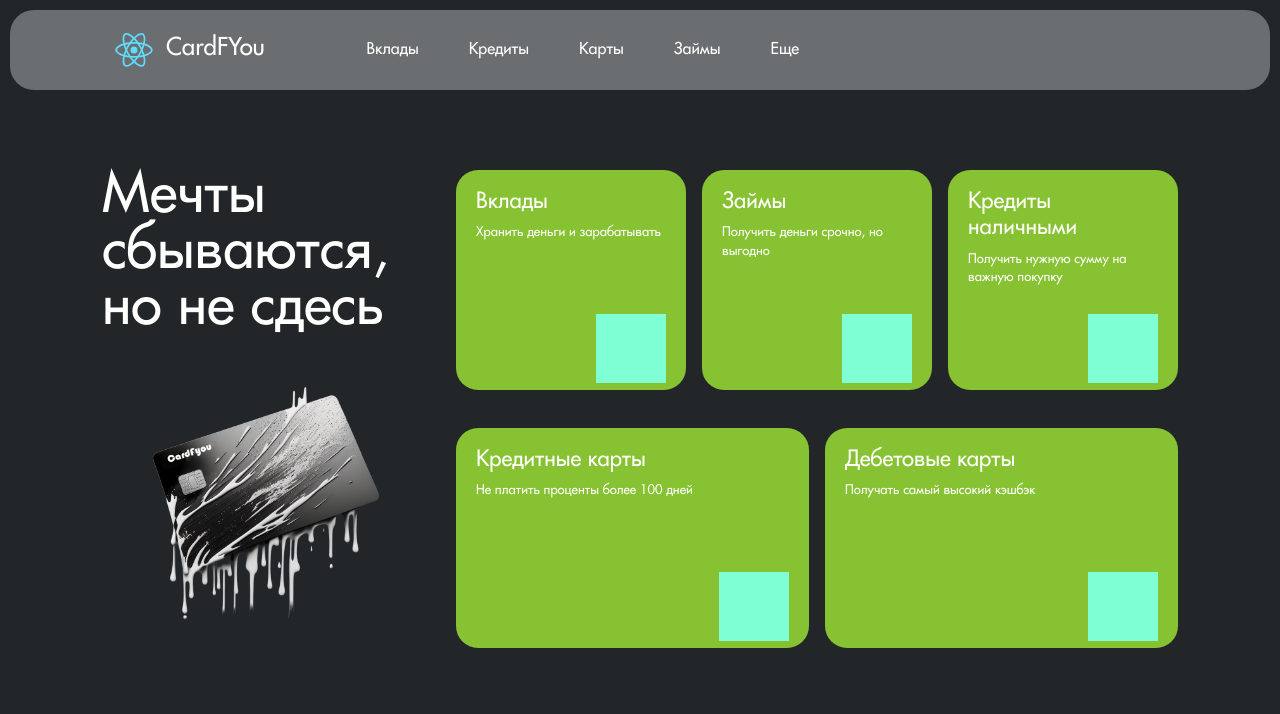
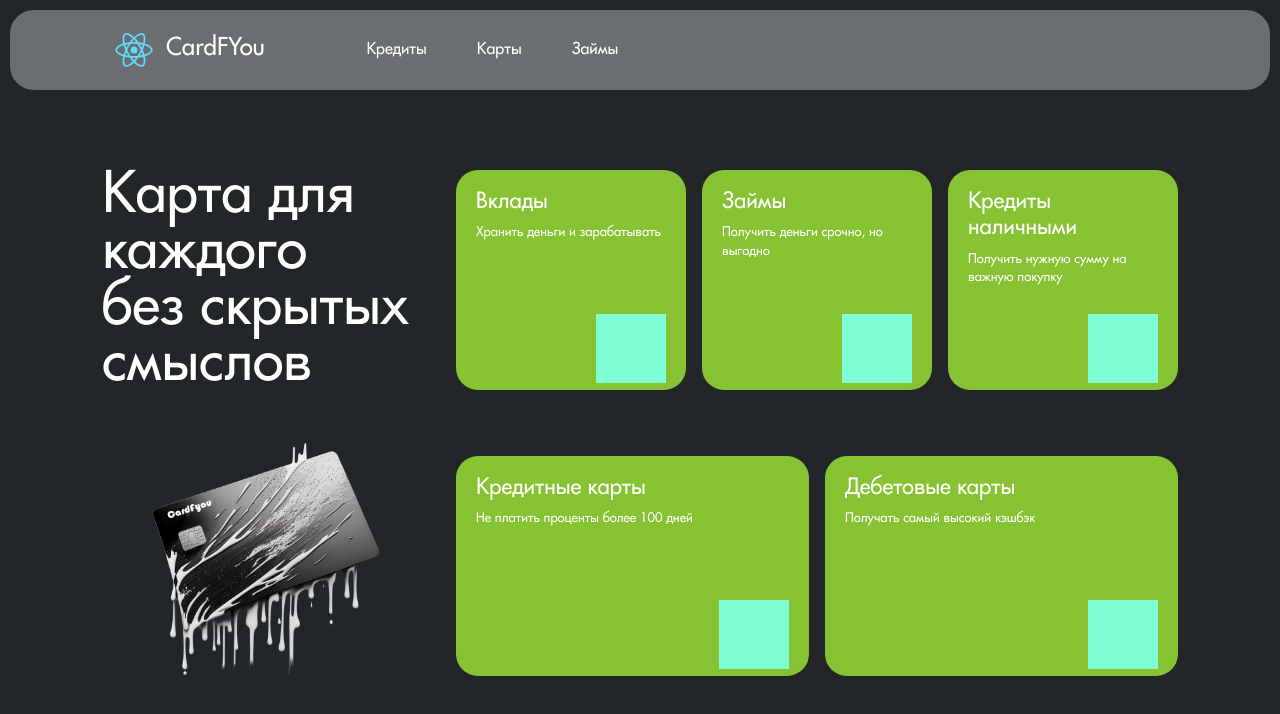
Before and after one commit to Artek000/cardfyou, a React (Create React App) app: page / in a window 1280 px wide. Shown: the top 714 px of the page. Built offline with nearby package versions, Linux system fonts and the light colour scheme.

Commit message:
slogan update & removed 2 items on navPanel

```diff
--- a/src/components/bigInfo.js
+++ b/src/components/bigInfo.js
@@ -7,8 +7,8 @@ function BigInfo() {
                 <div className="big-info_content container">
                     <div className="big-info_left">
                         <h2 className="title-block">
-                            Мечты сбываются,
-                            <span>но не сдесь</span>
+                            Карта для каждого
+                            <span>без скрытых смыслов</span>
                         </h2>
                         <picture>
                             <img srcSet={'/img/big_info.png'} alt=""/>
--- a/src/components/navPanel.js
+++ b/src/components/navPanel.js
@@ -3,11 +3,9 @@ import NavLink from "./navLink";
 function NavPanel() {
     return(
         <nav className="nav-panel">
-            <NavLink href={""} name={"Вклады"}></NavLink>
             <NavLink href={""} name={"Кредиты"}></NavLink>
             <NavLink href={""} name={"Карты"}></NavLink>
             <NavLink href={""} name={"Займы"}></NavLink>
-            <NavLink href={""} name={"Еще"}></NavLink>
         </nav>
     );
 }
```
